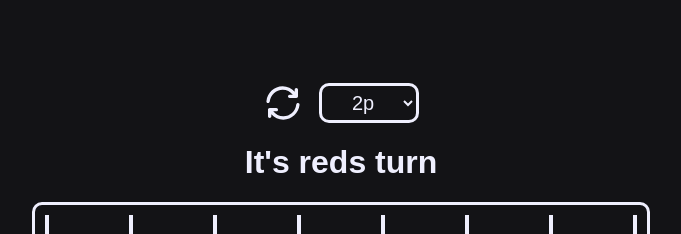
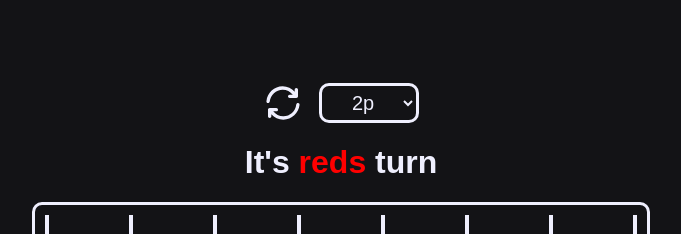
Before and after one commit to nils865/connectFour, a Svelte app: page / in a window 1280 px wide. Shown: the top 234 px of the page, without its empty margins (299-980 px from the left). Built offline with nearby package versions, Linux system fonts and the light colour scheme.

Commit message:
better notification

```diff
--- a/src/components/Game.svelte
+++ b/src/components/Game.svelte
@@ -26,9 +26,9 @@
         if ($winstate) {
             return;
         } else if ($coin == 'redCoin') {
-            $notification = 'It\'s reds turn';
+            $notification = `It's <span style="color: red">reds</span> turn`
         } else if ($coin == 'yellowCoin') {
-            $notification = 'It\'s yellows turn';
+            $notification = `It's <span style="color: yellow">yellows</span> turn`;
         }
     }
 </script>
@@ -87,7 +87,7 @@
 </style>
 
 <div>
-    <h1>{$notification}</h1>
+    <h1>{@html $notification}</h1>
     <div id="gamefield">
         {#each Array(columnCount) as _, i}
             <!-- svelte-ignore a11y-click-events-have-key-events -->
--- a/src/components/modules/GameController.ts
+++ b/src/components/modules/GameController.ts
@@ -56,7 +56,7 @@ export class Blink {
 export function refreshGame() {
     winstate.set(false);
     coin.set('redCoin');
-    notification.set('It\'s reds turn');
+    notification.set(`It's <span style="color: red">reds</span> turn`);
 
     getAllCoins((e: HTMLElement) => {
         e.classList.remove('coin');
--- a/src/components/modules/WinGame.ts
+++ b/src/components/modules/WinGame.ts
@@ -6,9 +6,9 @@ function win(team: Coin) {
     winstate.set(true);
 
     if (team === 'redCoin') {
-        notification.set('Red won!');
+        notification.set(`<span style="color: red">Red</span> won!`);
     } else {
-        notification.set('Yellow won!');
+        notification.set(`<span style="color: yellow">Yellow</span> won!`);
     }
 }
 
--- a/src/stores.ts
+++ b/src/stores.ts
@@ -1,6 +1,6 @@
 import { writable, type Writable } from "svelte/store";
 import type { Coin, Notification } from "./types";
 
-export const notification: Writable<Notification> = writable("It\'s reds turn");
+export const notification: Writable<Notification> = writable(`It's <span style="color: red">reds</span> turn`);
 export const winstate: Writable<boolean> = writable(false);
 export const coin: Writable<Coin> = writable("redCoin");
--- a/src/types.ts
+++ b/src/types.ts
@@ -1,3 +1,3 @@
 export type Coin = 'redCoin' | 'yellowCoin' | null;
-export type Notification = 'It\'s reds turn' | 'It\'s yellows turn' | 'Yellow won!' | 'Red won!';
+export type Notification = 'It\'s <span style="color: red">reds</span> turn' | 'It\'s <span style="color: yellow">yellows</span> turn' | '<span style="color: yellow">Yellow</span> won!' | '<span style="color: red">Red</span> won!';
 export type Mode = "twoPlayer" | "onePlayer";
```
